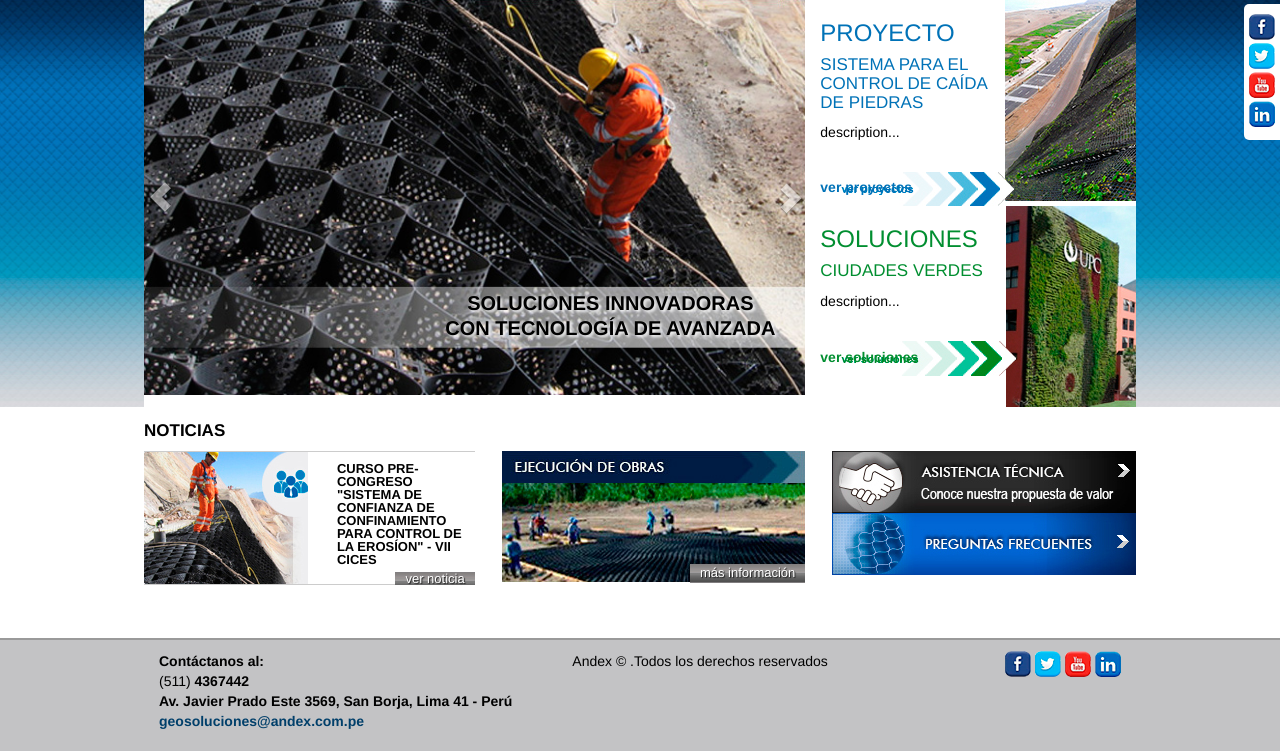
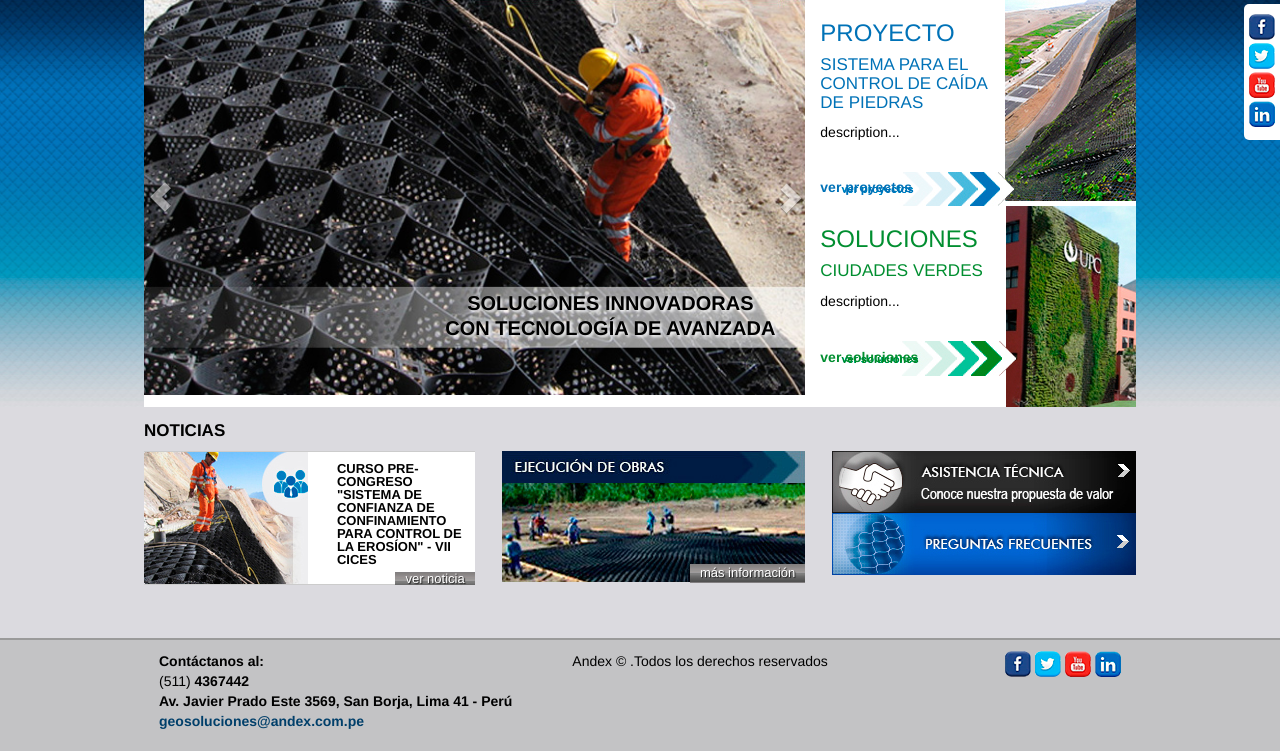
Before and after one commit to enlacee/wpandex, a PHP site: page / in a window 1280 px wide. Shown: the part 157-908 px from the top of the page. Run offline with PHP 8.4, Linux system fonts and the light colour scheme.

Commit message:
update home color

```diff
--- a/assets/css/style.css
+++ b/assets/css/style.css
@@ -12,6 +12,9 @@ body {
 }
 .wrapper {
 
+}
+.wrapper-container {
+    background-color: #DBDADF;
 }
 .red {
     background-color: red;
@@ -323,13 +326,11 @@ body {
 .carousel-control {
     width: 5%;
 }
-
+.body-food {
+    padding-bottom: 40px;
+}
 .body-food .col-md-4 {
     min-height: 132px;
-
-    //padding: 0 30px 0 0px;
-
-
 }
 
 .footer {
@@ -385,7 +386,6 @@ body {
 .news > div, .news > div > div {
     margin: 0;
     padding: 0;
-    background: white;
 }
 
 
--- a/index.html
+++ b/index.html
@@ -181,8 +181,9 @@
             <!-- == Endheader == -->
 
 
-            <!--body-->
-            <div class="bg-slide">
+    <div class="wrapper-container">
+        <!--body-->
+        <div class="bg-slide">
             <div class="container color-bg-white margin-bottom-5">
                 <div class="col-md-8 slide-main">
                     <!-- slider-->
@@ -270,7 +271,7 @@
         </div>
             <!--endbody-->
 
-        <div class="container body-food margin-bottom-40">
+        <div class="container body-food">
             <h4 class="text-bold">NOTICIAS</h4>
             <div class="col-md-4 col-sm-6 news">
                 <div class="row news-f1">
@@ -305,6 +306,8 @@
 
             </div>
         </div>
+
+    </div>
 
 
 
```
